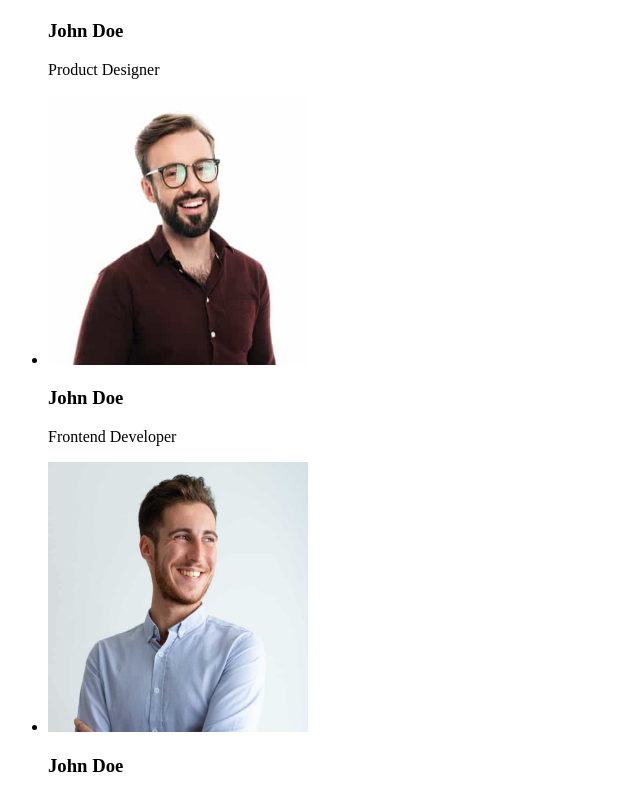
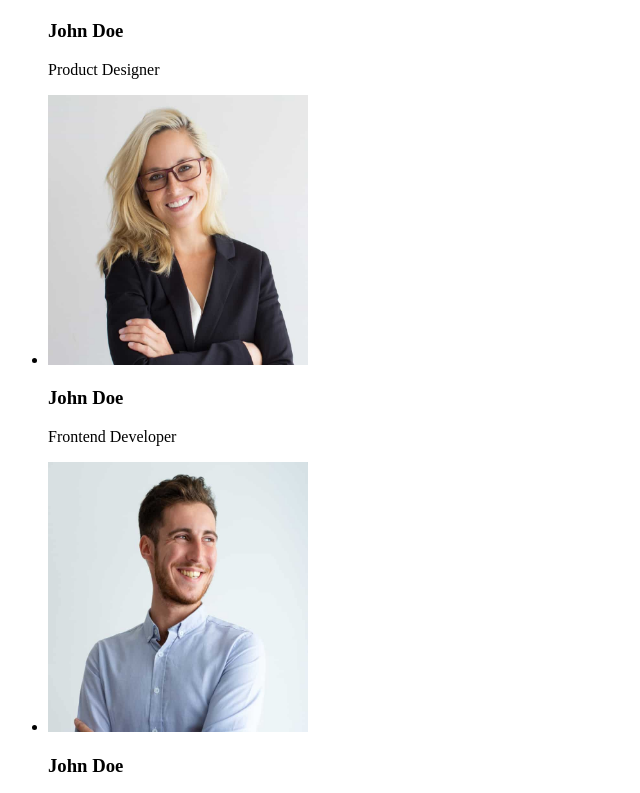
Before and after one commit to PatrykSapieha/goit-markup-hw-01, a plain HTML site: page index.html in a window 1280 px wide. Shown: the part 1926-2719 px from the top of the page, without its empty margins (0-640 px from the left). Drawn offline with Linux system fonts and the light colour scheme.

Commit message:
zamieniono zdublowane zdjęcie

```diff
--- a/index.html
+++ b/index.html
@@ -114,7 +114,7 @@
           </li>
           <li>
             <img
-              src="./images/img(2).jpg"
+              src="./images/img(1).jpg"
               alt="Kobieta w okularach"
               width="260"
               height="270"
```
